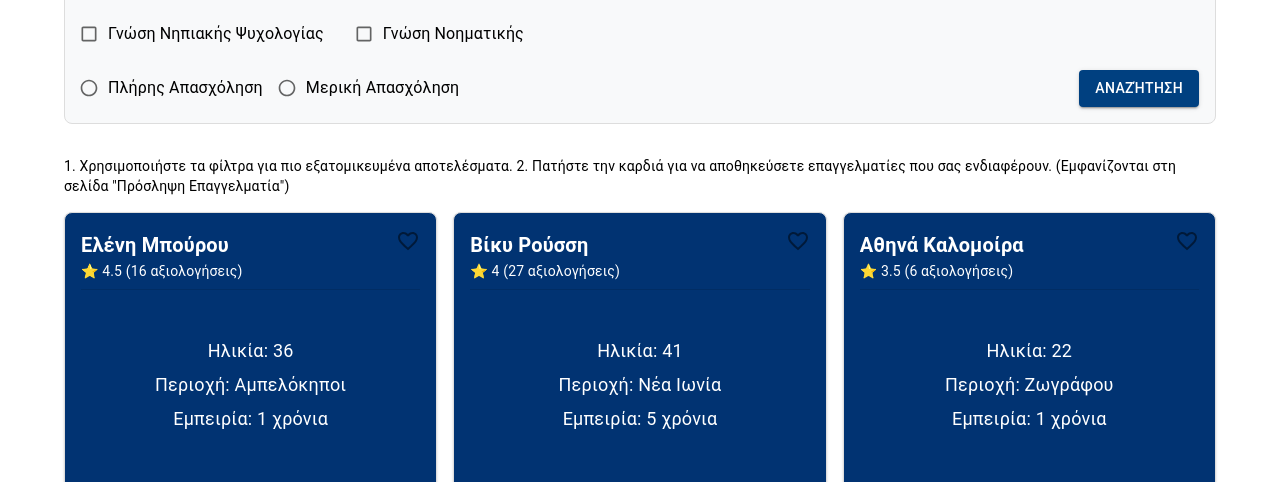
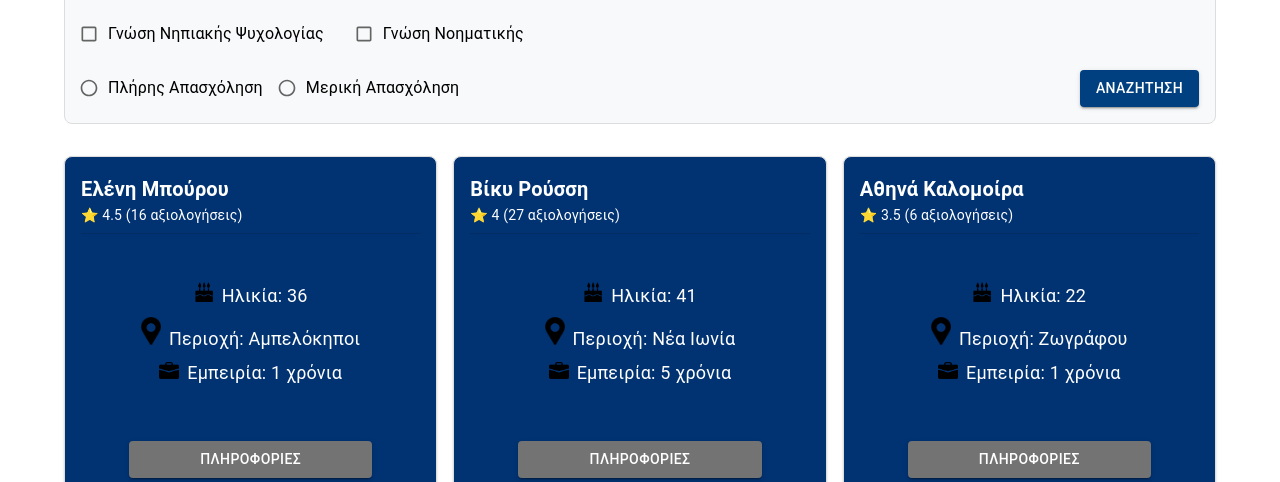
Before and after one commit to sdi2000234/Neighbourhood-babysitters, a React (Create React App) app in the folder frontend/: page /FindProfessional_unconnected in a window 1280 px wide. Shown: the part 264-746 px from the top of the page. Built offline with nearby package versions, Linux system fonts and the light colour scheme; no server answers.

Commit message:
αλλαγες στο indrof ΟΧΙ τελικο

```diff
--- a/frontend/src/pages/FindProfessional_unconnected.jsx
+++ b/frontend/src/pages/FindProfessional_unconnected.jsx
@@ -12,15 +12,16 @@ import {
 Grid,
 Paper,
 Divider,
-  IconButton,
 MenuItem,
 Select,
 InputLabel,
 FormControl,
+Dialog,
+DialogActions,
+DialogContent,
+DialogTitle,
 } from '@mui/material';
 import Footer from '../components/Footer';
-import FavoriteIcon from "@mui/icons-material/Favorite";
-import FavoriteBorderIcon from "@mui/icons-material/FavoriteBorder";
 import Pagination from '@mui/material/Pagination'; // (NEW) Pagination import
 import { useNavigate, useLocation } from 'react-router-dom';
 
@@ -29,6 +30,9 @@ import { onAuthStateChanged } from 'firebase/auth';
 import { doc, getDoc } from 'firebase/firestore';
 import { auth, db } from '../firebaseConfig'; // Make sure this file exports 'auth' and 'db'
 
+import cake from '../assets/cake_black.png'
+import location from '../assets/location_black.png'
+import experience from '../assets/briefcase_black.png'
 
 const FindProfessionalUnconnected = () => {
 
@@ -39,11 +43,8 @@ const FindProfessionalUnconnected = () => {
 const professionalsPerPage = 9;
 const navigate = useNavigate();
 
-  const location = useLocation(); // Χρησιμοποιούμε το useLocation μέσα σε αυτό το component
-
 const [user, setUser] = useState(null);
 const [isKeeper, setIsKeeper] = useState(false);
-  const [loading, setLoading] = useState(true);
 
 // --------- LANGUAGE OPTIONS (same as first snippet) ---------
 const languages = [
@@ -114,19 +115,18 @@ const FindProfessionalUnconnected = () => {
   setCurrentPage(value);
 };
 
-  // --------- FAVORITE TOGGLE (same approach as first snippet) ---------
-  const handleFavoriteToggle = (index) => {
-    setFavorites((prev) => ({
-      ...prev,
-      [index]: !prev[index],
-    }));
-    setLiked(!liked);
+
+const [openModal, setOpenModal] = useState(false);
+const [selectedProfessional, setSelectedProfessional] = useState(null);
+
+const handleOpenModal = (professional) => {
+  setSelectedProfessional(professional);
+  setOpenModal(true);
 };
 
-  const [liked, setLiked] = useState(false);
-
-  const handleClickLike = () => {
-    setLiked(!liked);
+const handleCloseModal = () => {
+  setOpenModal(false);
+  setSelectedProfessional(null);
 };
 
 useEffect(() => {
@@ -134,7 +134,6 @@ const FindProfessionalUnconnected = () => {
     if (!firebaseUser) {
       setUser(null);
       setIsKeeper(false);
-        setLoading(false);
     } else {
       setUser(firebaseUser);
 
@@ -150,7 +149,6 @@ const FindProfessionalUnconnected = () => {
         console.error("Error checking if user is keeper:", error);
         setIsKeeper(false);
       }
-        setLoading(false);
     }
   });
 
@@ -210,8 +208,8 @@ const FindProfessionalUnconnected = () => {
 };
 
 return (
+
   <Box sx={{ display: 'flex', flexDirection: 'column', minHeight: '100vh' }}>
-      {/* Header */}
 
     {/* Main Content */}
     <Container sx={{ flexGrow: 1, mt: 4, mb: 4 }}>
@@ -276,17 +274,10 @@ const FindProfessionalUnconnected = () => {
               '&:hover': { backgroundColor: '#003366' },
             }}
           >
-              Αναζήτηση
+            ΑΝΑΖΗΤΗΣΗ
           </Button>
         </Box>
       </Box>
-
-        {/* --------- INFORMATION SECTION (from first snippet) --------- */}
-        <Typography variant="body2" sx={{ mb: 2 }}>
-          1. Χρησιμοποιήστε τα φίλτρα για πιο εξατομικευμένα αποτελέσματα. 2. Πατήστε την καρδιά για
-          να αποθηκεύσετε επαγγελματίες που σας ενδιαφέρουν. (Εμφανίζονται στη σελίδα "Πρόσληψη
-          Επαγγελματία")
-        </Typography>
 
       {/* --------- PROFESSIONALS GRID (merged: using pagination & 'currentProfessionals') --------- */}
       <Grid container spacing={2}>
@@ -304,22 +295,7 @@ const FindProfessionalUnconnected = () => {
               flexDirection: 'column'
             }}
           >
-        {/* Heart Icon */}
-        <IconButton
-  onClick={() => handleFavoriteToggle(index)}
-  sx={{
-    position: 'absolute',
-    top: 8,
-    right: 8,
-    color: favorites[index] ? 'red' : 'rgba(0, 0, 0, 0.5)', // Transparent or slightly visible
-    transition: 'transform 0.2s, color 0.2s', // Smooth transition for hover effect
-    '&:hover': {
-      transform: 'scale(1.2)', // Slightly enlarge the icon on hover
-    },
-  }}
->
-  {favorites[index] ? <FavoriteIcon /> : <FavoriteBorderIcon />}
-</IconButton>
+
 
             {/* Card Content */}
             <Typography variant="h6" sx={{ fontWeight: 'bold' }}>
@@ -340,6 +316,7 @@ const FindProfessionalUnconnected = () => {
                 }
               }
             >
+              <img src={cake} alt="age" style={{ width: '20px', height: 'auto', marginRight: 8 }} />
               Ηλικία: {pro.age}
             </Typography>
             <Typography variant="body2"
@@ -350,7 +327,9 @@ const FindProfessionalUnconnected = () => {
                 marginBottom: 1
                 }
               }
-        >Περιοχή: {pro.area}</Typography>
+            >
+              <img src={location} alt="location" style={{ width: '20px', height: 'auto', marginRight: 8  }} />
+              Περιοχή: {pro.area}</Typography>
             <Typography variant="body2"
             sx={
               {
@@ -359,7 +338,9 @@ const FindProfessionalUnconnected = () => {
                 marginBottom: 1
               }
               }
-        >Εμπειρία: {pro.exp} χρόνια</Typography>
+            >
+              <img src={experience} alt="experience" style={{ width: '20px', height: 'auto', marginRight: 8  }} />
+              Εμπειρία: {pro.exp} χρόνια</Typography>
             <Button
               variant="contained"
               sx={{
@@ -372,11 +353,12 @@ const FindProfessionalUnconnected = () => {
                 margin: 6,
                 marginBottom: 4,
               }}
+              // onClick={() => handleOpenModal(pro)}
               onClick={() => navigate('/professional-details', { state: pro })}
             >
               ΠΛΗΡΟΦΟΡΙΕΣ
             </Button>
-        <Box sx={{ display: 'flex', gap: 2, mt: 2 }}>
+            <Box sx={{ display: 'flex', gap: 2, mt: 2 , alignContent: 'center', justifyContent: 'center'}}>
               <ButtonUse action={() => navigate('/ParentAppointment')}>ΡΑΝΤΕΒΟΥ</ButtonUse>
               <ButtonUse action={() => navigate('/ParentContractRenew')}>ΑΙΤΗΣΗ ΣΥΝΕΡΓΑΣΙΑΣ</ButtonUse>
             </Box>
@@ -393,10 +375,12 @@ const FindProfessionalUnconnected = () => {
         onChange={handlePageChange}
         sx={{ mt: 4, display: 'flex', justifyContent: 'center' }}
       />
+
     </Container>
 
     {/* Footer */}
     <Footer />
+
   </Box>
 );
 };
```
Also changed, not shown: frontend/src/pages/Modal.jsx (added, +23 -0 lines). Lines whose indentation alone changed are shown as unchanged.
